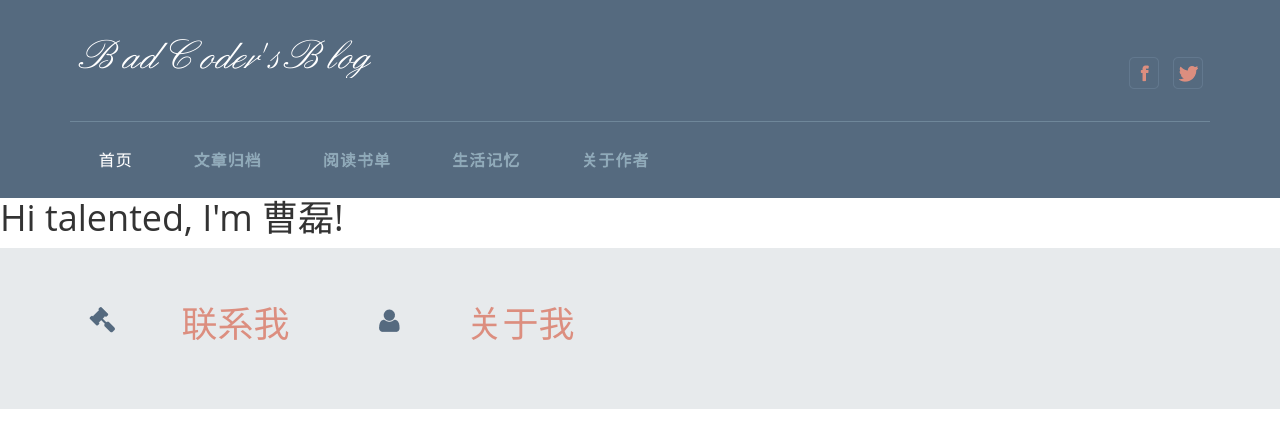
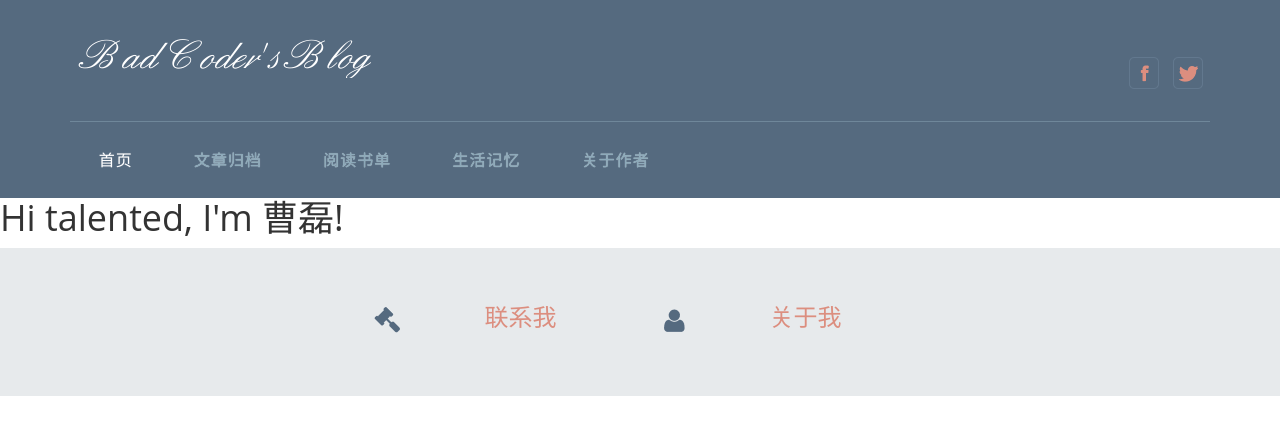
Before and after one commit to iamabadcoder/iamabadcoder.github.io, a Jekyll site: the page built from index.html, in a window 1280 px wide. Shown: the top 448 px of the page. Built offline with Jekyll 4.4.1, drawn with Linux system fonts in a browser that asks for light colours.

```diff
--- a/_layouts/default.html
+++ b/_layouts/default.html
@@ -72,12 +72,13 @@
 		<!-- footer -->
 		<div class="footer">
 			<div class="container">
+				<div class="col-md-3 copy"></div>
 				<div class="col-md-3 copy">
 					<div class="top1">
 						<i class="ham"></i>
 					</div>
 					<div class="top2">
-						<h1><a href="mailto:iamabadcoder@gmail.com">联系我</a></h6>
+						<h3><a href="mailto:iamabadcoder@gmail.com">联系我</a></h3>
 					</div>
 					<div class="clearfix"> </div>
 				</div>
@@ -86,10 +87,11 @@
 						<i class="men"></i>
 					</div>
 					<div class="top2">
-						<h1><a href="about.html">关于我</a></h1>
+						<h3><a href="about.html">关于我</a></h3>
 					</div>
 					<div class="clearfix"> </div>
 				</div>
+				<div class="col-md-3 copy"></div>
 				<div class="clearfix"> </div>
 			</div>
 		</div>
```
